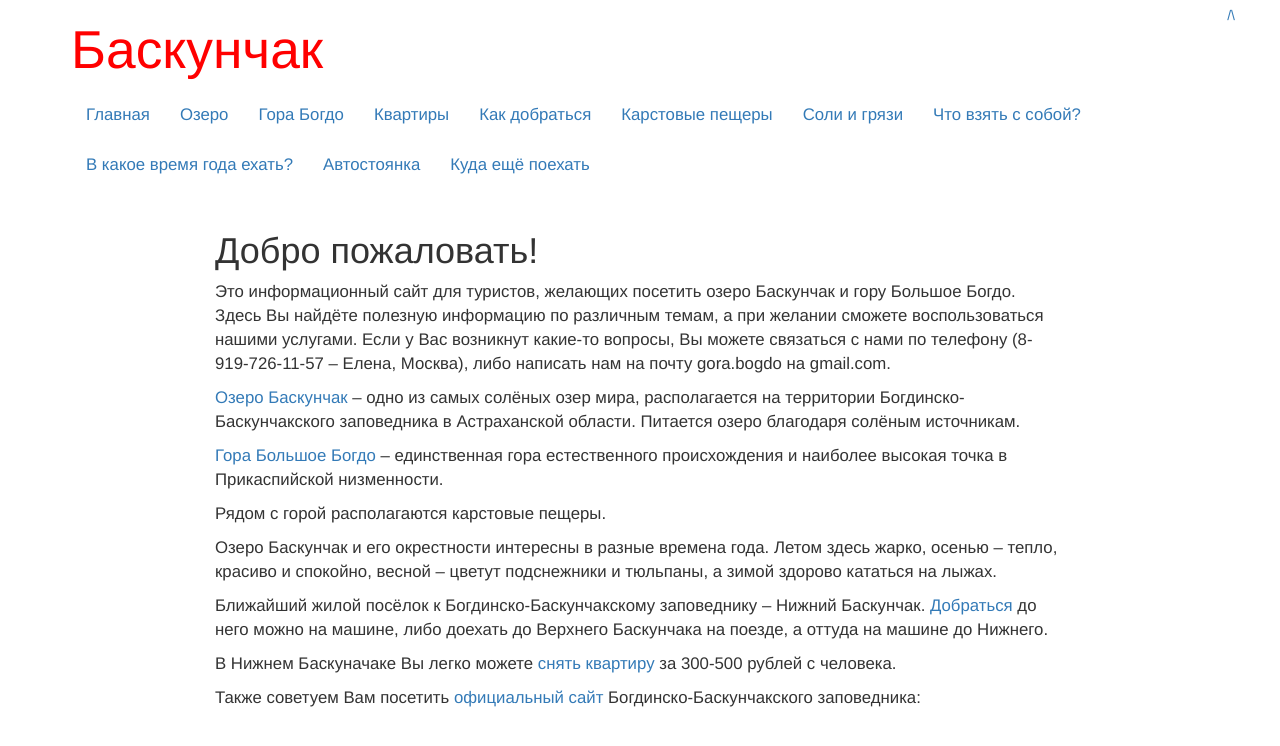
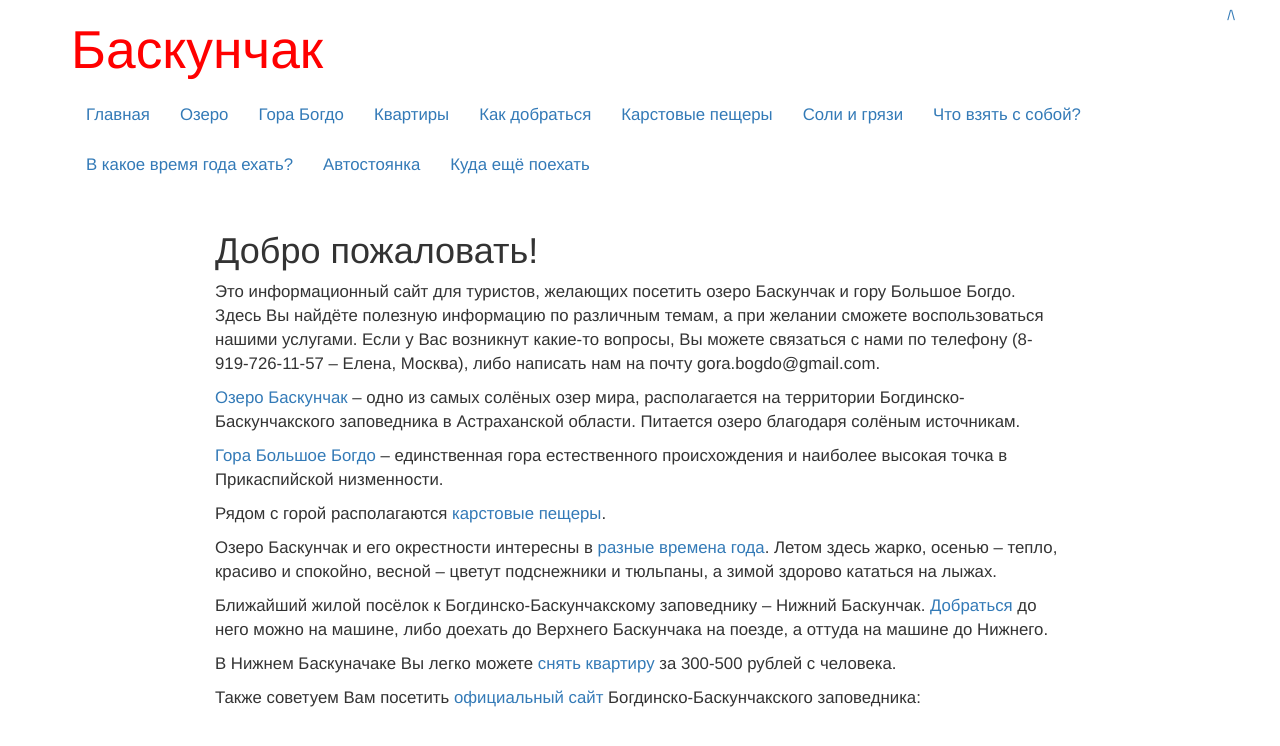
Before and after one commit to Baskunchak/baskunchak.github.io, a Jekyll site: the page built from index.md, in a window 1280 px wide. Shown: the top 746 px of the page. Built offline with Jekyll 4.4.1, drawn with Linux system fonts in a browser that asks for light colours; part of the change alters nothing that is shown.

Commit message:
Update index.md

```diff
--- a/index.md
+++ b/index.md
@@ -10,7 +10,7 @@ title: "Баскунчак - главная"
 Большое Богдо. Здесь Вы найдёте полезную информацию по различным темам, а при
 желании сможете воспользоваться нашими услугами. Если у Вас возникнут какие-то
 вопросы, Вы можете связаться с нами по телефону (8-919-726-11-57 – Елена, Москва),
-либо написать нам на почту gora.bogdo на gmail.com.
+либо написать нам на почту gora.bogdo@gmail.com.
 
 [Озеро Баскунчак][lake] – одно из самых солёных озер мира, располагается на территории
 Богдинско-Баскунчакского заповедника в Астраханской области. Питается озеро
@@ -19,9 +19,9 @@ title: "Баскунчак - главная"
 [Гора Большое Богдо](mountain.html) – единственная гора естественного происхождения и наиболее
 высокая точка в Прикаспийской низменности.
 
-Рядом с горой располагаются карстовые пещеры.
+Рядом с горой располагаются [карстовые пещеры](caves.html).
 
-Озеро Баскунчак и его окрестности интересны в разные времена года. Летом здесь жарко,
+Озеро Баскунчак и его окрестности интересны в [разные времена года](season.html). Летом здесь жарко,
 осенью – тепло, красиво и спокойно, весной – цветут подснежники и тюльпаны, а зимой
 здорово кататься на лыжах.
 
```
